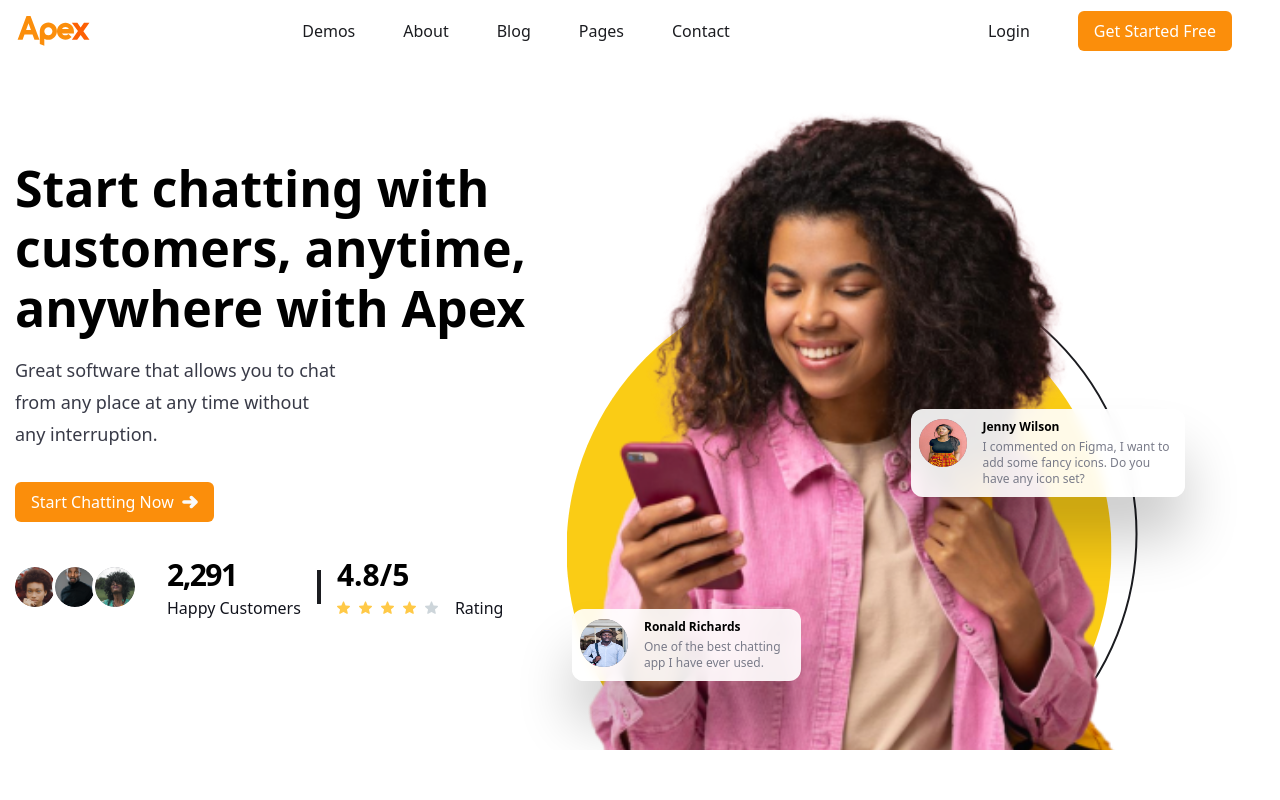
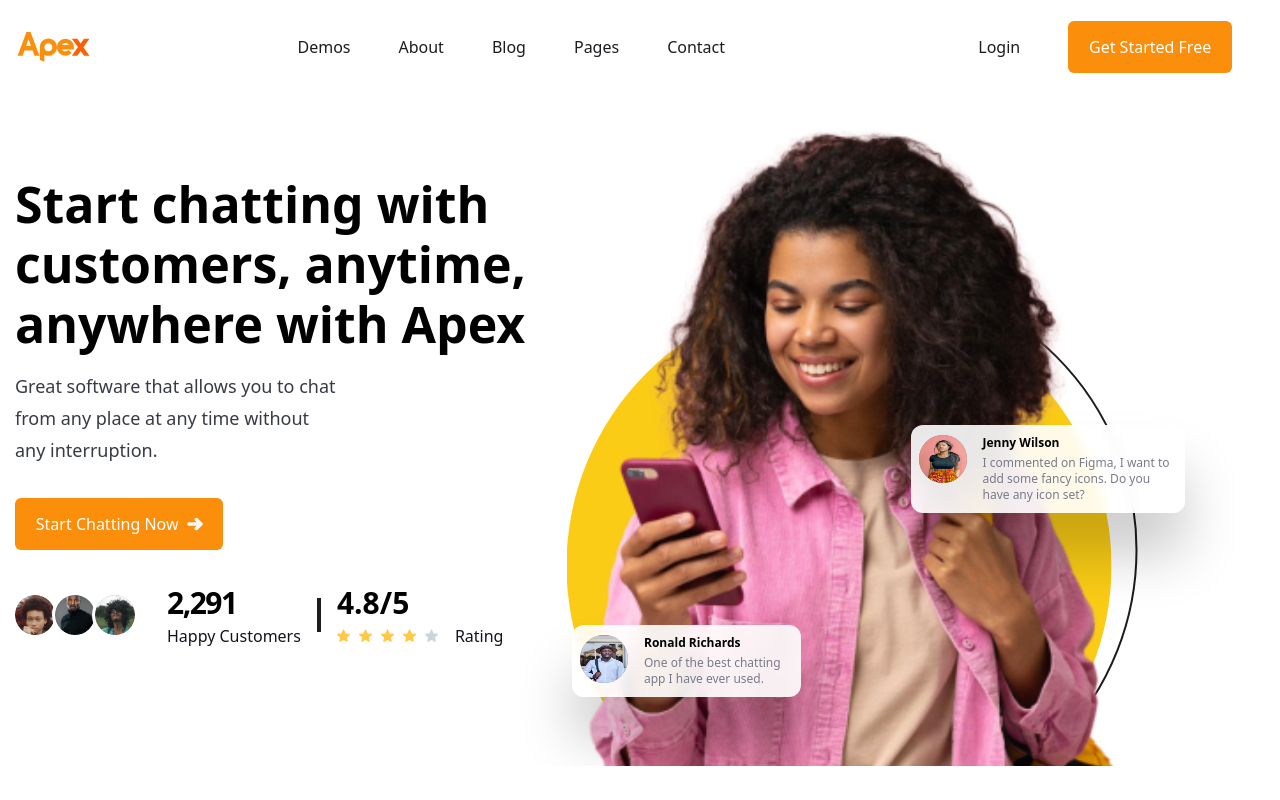
Before and after one commit to ibraheemosule/apex-page, a Vue app: page / in a window 1280 px wide. Shown: the top 800 px of the page. Built offline with nearby package versions, Linux system fonts and the light colour scheme.

Commit message:
built the GrowBusiness component section and made minor ui fixes

```diff
--- a/src/components/Layout.vue
+++ b/src/components/Layout.vue
@@ -6,6 +6,7 @@
   import StartSelling from "./collections/StartSelling.vue";
   import Orders from "./collections/Orders.vue";
   import AboutUs from "./collections/AboutUs.vue";
+  import GrowBusiness from "./collections/GrowBusiness.vue";
 </script>
 
 <template>
@@ -31,5 +32,8 @@
     <section class="tw-bg-[#FB8E0B]">
       <AboutUs />
     </section>
+    <section class="tw-container">
+      <GrowBusiness />
+    </section>
   </main>
 </template>
--- /dev/null
+++ b/src/components/collections/GrowBusiness.vue
@@ -0,0 +1,17 @@
+<script setup lang="ts">
+  import Btn from "../reusables/Btn.vue";
+</script>
+
+<template>
+  <div class="tw-mt-[6.56rem]">
+    <h1
+      class="tw-mx-auto tw-font-title tw-text-center md:tw-w-10/12 lg:tw-w-3/4 xl:tw-w-7/12"
+    >
+      Ready to grow your business? Start with Apex, become faster every second
+    </h1>
+
+    <div class="tw-text-center tw-mt-8">
+      <Btn class="tw-mx-auto"> Start chatting now </Btn>
+    </div>
+  </div>
+</template>
--- a/src/components/collections/Navbar.vue
+++ b/src/components/collections/Navbar.vue
@@ -33,7 +33,7 @@
 </script>
 
 <template>
-  <nav class="">
+  <nav class="tw-mt-4">
     <div class="logo__wrapper tw-bg-white md:tw-bg-transparent">
       <img class="tw-w-20 tw-h-auto" :src="img.Logo" alt="website logo" />
 
--- a/src/components/reusables/Btn.vue
+++ b/src/components/reusables/Btn.vue
@@ -2,7 +2,7 @@
 
 <template>
   <button
-    class="tw-bg-ter-col tw-py-2 tw-px-4 tw-text-white tw-rounded-md tw-capitalize"
+    class="tw-bg-ter-col tw-py-[0.875rem] tw-px-[1.3rem] tw-text-white tw-rounded-md tw-capitalize"
   >
     <slot></slot>
   </button>
```
